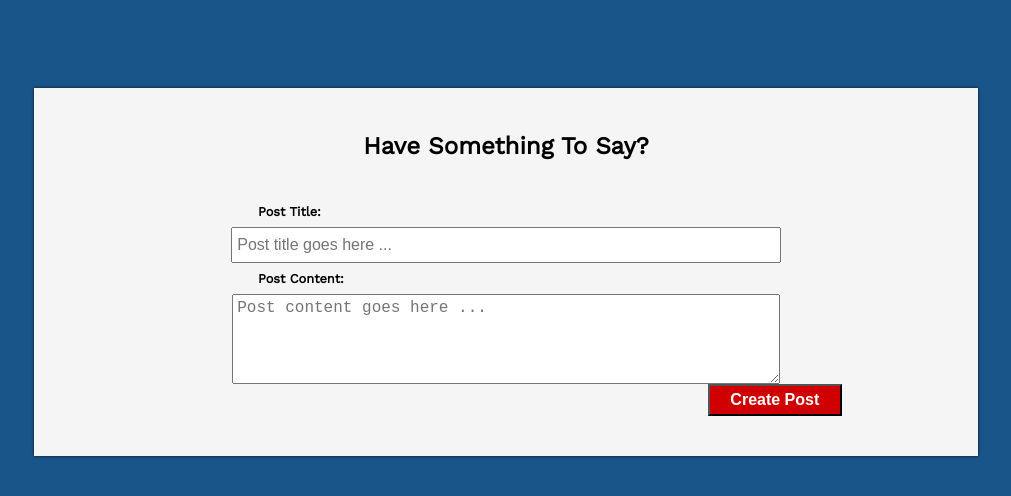
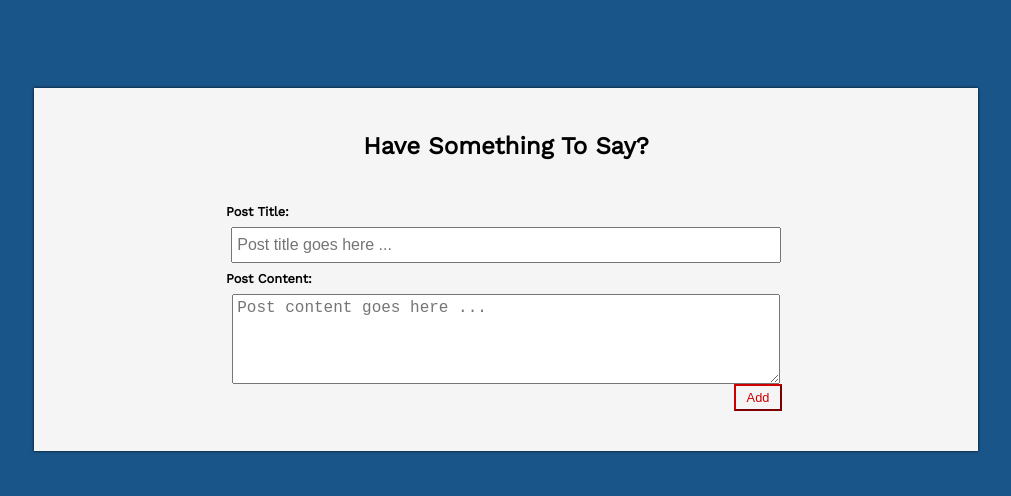
Before and after one commit to IkeyBenz/Unemployed, a React (Create React App) app in the folder client/: page /post-form in a window 1280 px wide. Shown: the top 496 px of the page, without its empty margins (134-1145 px from the left). Built offline with nearby package versions, Linux system fonts and the light colour scheme; no server answers.

Commit message:
styled post form and fixed issue with fetching user. Also added an alert if user tries to post when not authenticated.

```diff
--- a/client/src/PostForm.css
+++ b/client/src/PostForm.css
@@ -3,7 +3,7 @@
     margin: auto;
     margin-top: 88px;
     background-color: #F5F5F5;
-    box-shadow: 0px 0px 3px 0px rgba(0,0,0,0.75);
+    box-shadow: 0px 0px 3px 0px rgba(0,0,0,0.85);
     padding: 24px;
     display: flex;
     flex-direction: column;
@@ -17,7 +17,7 @@
 
 .post-form-label {
     text-align: left;
-    margin-left: 88px;
+    margin-left: 56px;
     font-weight: bold;
     margin-bottom: 8px;
     margin-top: 8px;
@@ -54,17 +54,23 @@
     height: 80px;
 }
 
+
 .post-submit-btn {
-    height: 32px;
-    width: 20%;
-    background-color: #D00000;
-    color: white;
-    font-size: 1em;
-    font-weight: 600;
-    transition: all 300ms;
+    background: none;
+    color: #D00000;
+    border-color: #D00000;
+    font-size: 0.8em;
+    font-weight: 500;
+    margin-right: 60px;
+    padding: 4px;
+    width: 48px;
+    transition: all 350ms;
 }
 
 .post-submit-btn:hover {
-    transform: scale(1.05);
+    background: #D00000;
+    border-color: #D00000;
+    color: white;
     cursor: pointer;
+    transform: scale(1.03);
 }
--- a/client/src/components/PostForm.js
+++ b/client/src/components/PostForm.js
@@ -7,12 +7,13 @@ class PostForm extends Component {
         super(props);
         this.state = {
             redirect: false
-
         }
         this.handleSubmit = this.handleSubmit.bind(this);
     }
     //Making a request to get the current user and setting the state of the username and password
     componentDidMount() {
+
+        if(this.props.user) {
             axios('/api/auth/currentUser').then(res => {
                 this.setState({
                     userId: res.data._id,
@@ -23,8 +24,11 @@ class PostForm extends Component {
             });
         }
 
-    ///Takes the data submitted with the form and makes a post request to the server
+    }
+
+    ///Takes the data submitted with the form and makes a POST request to the server
     handleSubmit(e) {
+        if (this.props.user) {
             e.preventDefault();
             const form = e.target;
             const data = new FormData(form);
@@ -53,6 +57,10 @@ class PostForm extends Component {
             .catch(err => {
                 console.log(err.message)
             })
+        } else {
+            alert('You must be signed in to do that!');
+        }
+
     }
 
 
@@ -71,7 +79,7 @@ class PostForm extends Component {
                     <textarea type="text" className="post-content-input" name="content" placeholder="Post content goes here ..."></textarea>
                     <input type="hidden" name="postType" value="user" />
                     <div className="form-btn-container">
-                        <button type="submit" className="post-submit-btn">Create Post</button>
+                        <button type="submit" className="post-submit-btn">Add</button>
                     </div>
                 </form>
                 </div>
```
Also changed, not shown: client/src/components/PostPage/Comment.js (+1 -7 lines). Lines whose indentation alone changed are shown as unchanged.
